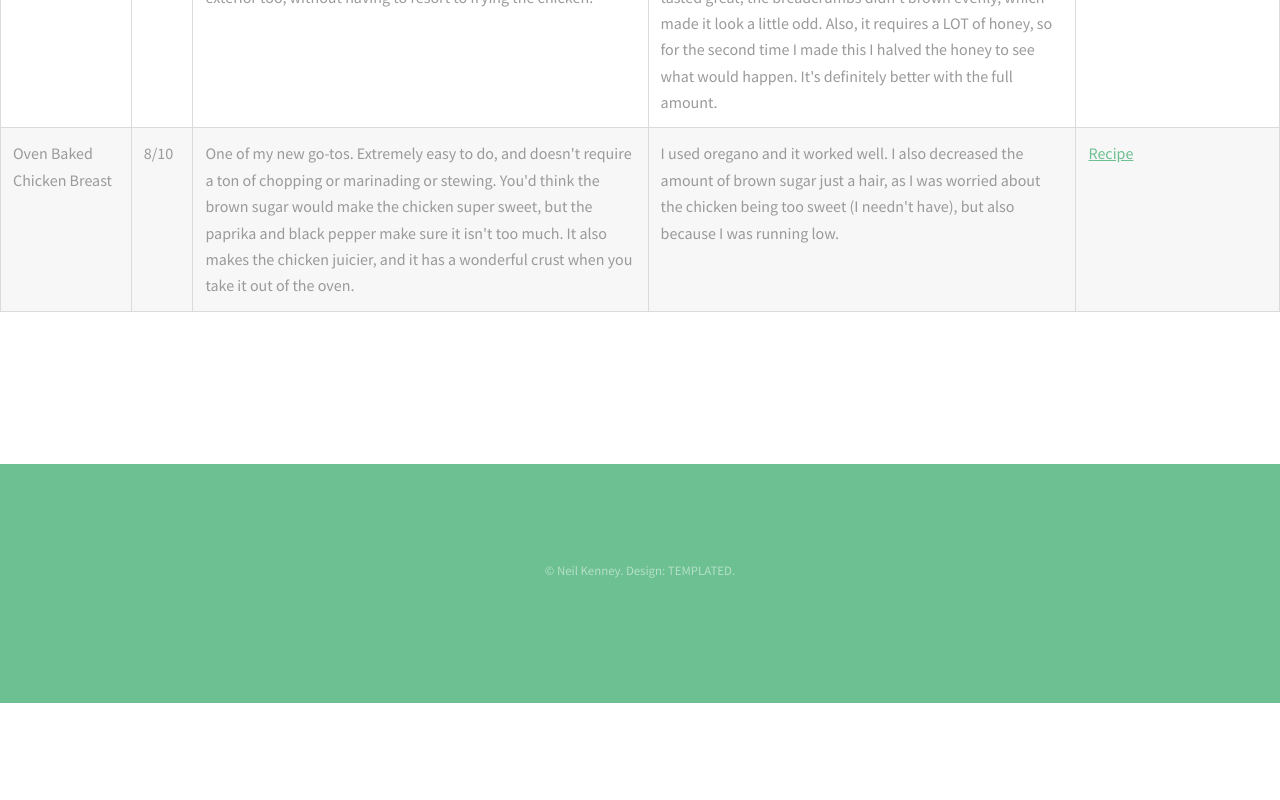
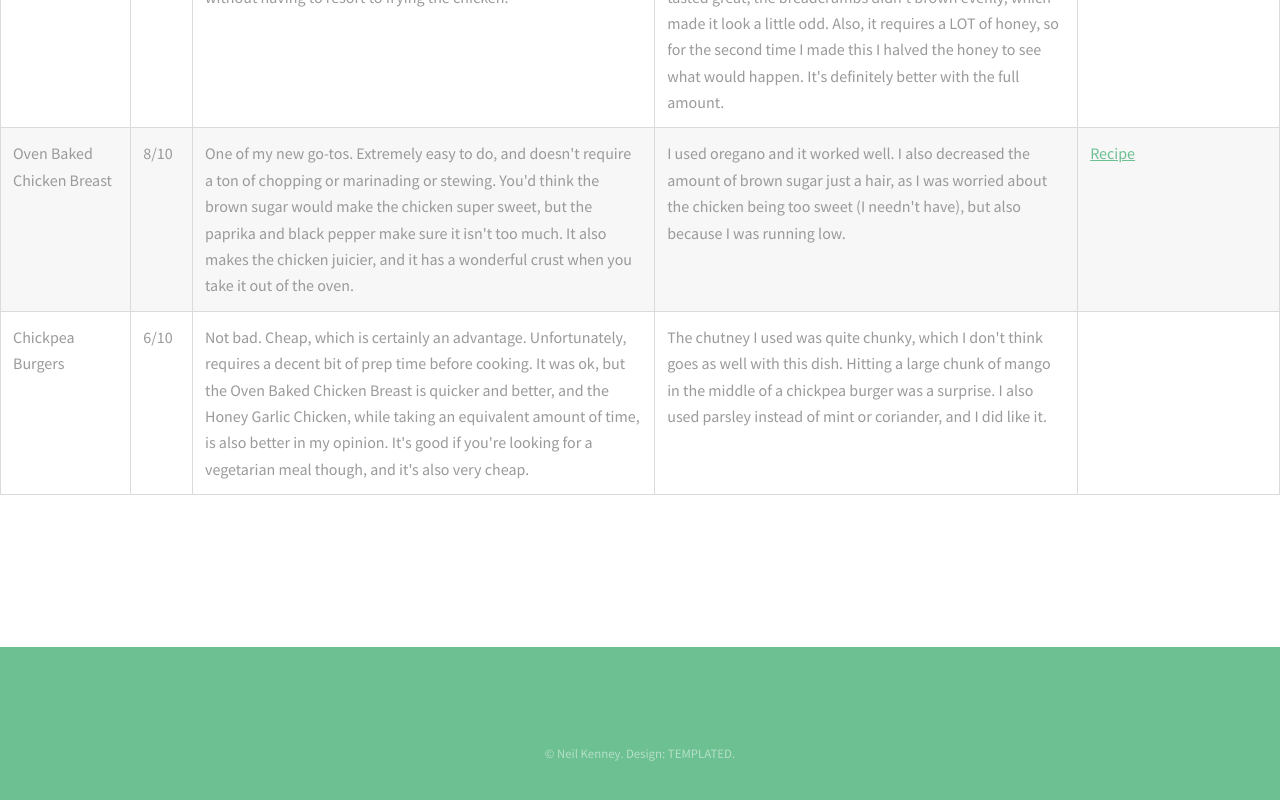
Before and after one commit to nfkenney/nfkenney.github.io, a plain HTML site: page cooking.html in a window 1280 px wide. Shown: the part 1204-2004 px from the top of the page. Before the commit the page ends 1907 px from the top, so only its background shows below. Drawn offline with Linux system fonts and the light colour scheme.

Commit message:
fixed resume typo and added more food

```diff
--- a/cooking.html
+++ b/cooking.html
@@ -96,6 +96,13 @@
 								<td>I used oregano and it worked well. I also decreased the amount of brown sugar just a hair, as I was worried about the chicken being too sweet (I needn't have), but also because I was running low. </td>
 								<td><a href="https://www.recipetineats.com/oven-baked-chicken-breast/">Recipe</a> </td>
 							</tr>
+							<tr>
+								<td>Chickpea Burgers</td>
+								<td>6/10</td>
+								<td>Not bad. Cheap, which is certainly an advantage. Unfortunately, requires a decent bit of prep time before cooking. It was ok, but the Oven Baked Chicken Breast is quicker and better, and the Honey Garlic Chicken, while taking an equivalent amount of time, is also better in my opinion. It's good if you're looking for a vegetarian meal though, and it's also very cheap.</td>
+								<td>The chutney I used was quite chunky, which I don't think goes as well with this dish. Hitting a large chunk of mango in the middle of a chickpea burger was a surprise. I also used parsley instead of mint or coriander, and I did like it. </td>
+								<td><a href="http://frugalfeeding.com/2013/07/24/chickpea-burgers/"><Recipe</a> </td>
+							</tr>
 						</tbody>
 						<tfoot>
 							<tr>
```
Also changed, not shown: resume.html (+1 -1 lines).
